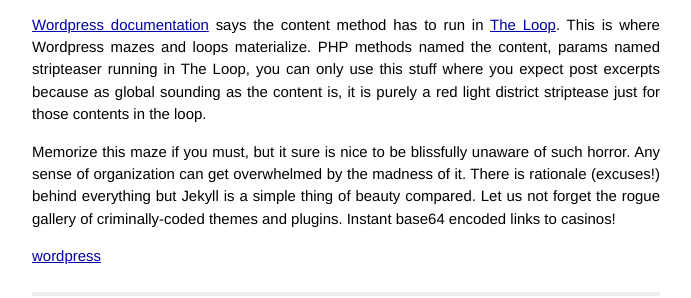
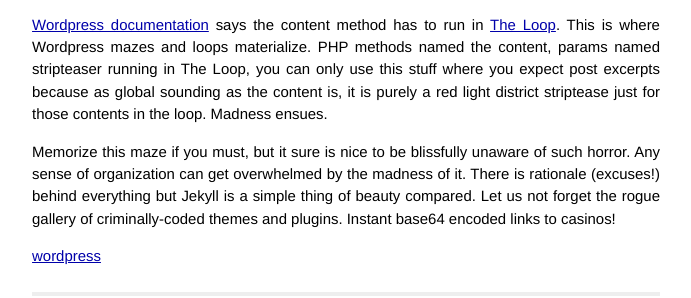
Before and after one commit to AirDisa/airdisa.github.io, a Jekyll site: the page built from _posts/2013-12-29-wordpress-horror.md, in a window 1280 px wide. Shown: the part 534-832 px from the top of the page, without its empty margins (294-985 px from the left). Built offline with Jekyll 4.4.1, drawn with Linux system fonts in a browser that asks for light colours; Markdown is read by kramdown in place of the engine named in the settings.

Commit message:
[0.3.4 Blog] Edit 2013-12-29

```diff
--- a/_posts/2013-12-29-wordpress-horror.md
+++ b/_posts/2013-12-29-wordpress-horror.md
@@ -18,7 +18,7 @@
 <?php the_content( $more_link_text, $stripteaser ); ?>
 {% endhighlight %}
 
-[Wordpress documentation][codex] says the content method has to run in [The Loop][the_loop]. This is where Wordpress mazes and loops materialize. PHP methods named the content, params named stripteaser running in The Loop, you can only use this stuff where you expect post excerpts because as global sounding as the content is, it is purely a red light district striptease just for those contents in the loop.
+[Wordpress documentation][codex] says the content method has to run in [The Loop][the_loop]. This is where Wordpress mazes and loops materialize. PHP methods named the content, params named stripteaser running in The Loop, you can only use this stuff where you expect post excerpts because as global sounding as the content is, it is purely a red light district striptease just for those contents in the loop. Madness ensues.
 
 Memorize this maze if you must, but it sure is nice to be blissfully unaware of such horror. Any sense of organization can get overwhelmed by the madness of it. There is rationale (excuses!) behind everything but Jekyll is a simple thing of beauty compared. Let us not forget the rogue gallery of criminally-coded themes and plugins. Instant base64 encoded links to casinos!
 
```
Also changed, not shown: other parts of _posts/2013-12-29-wordpress-horror.md (+1 -1 lines), 4 other files.
